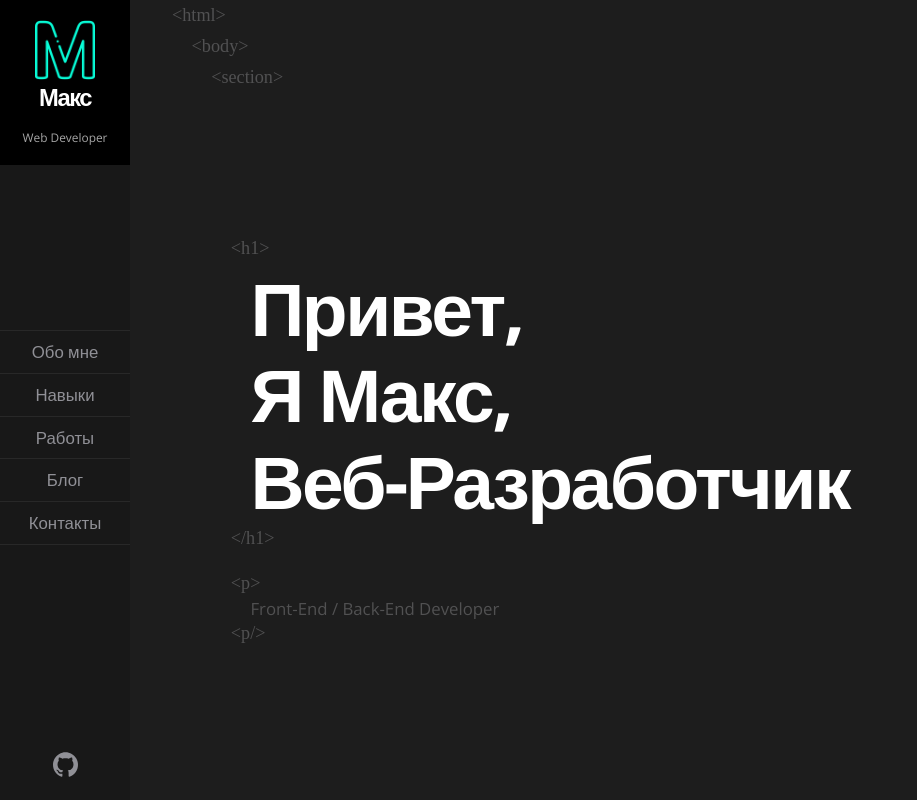
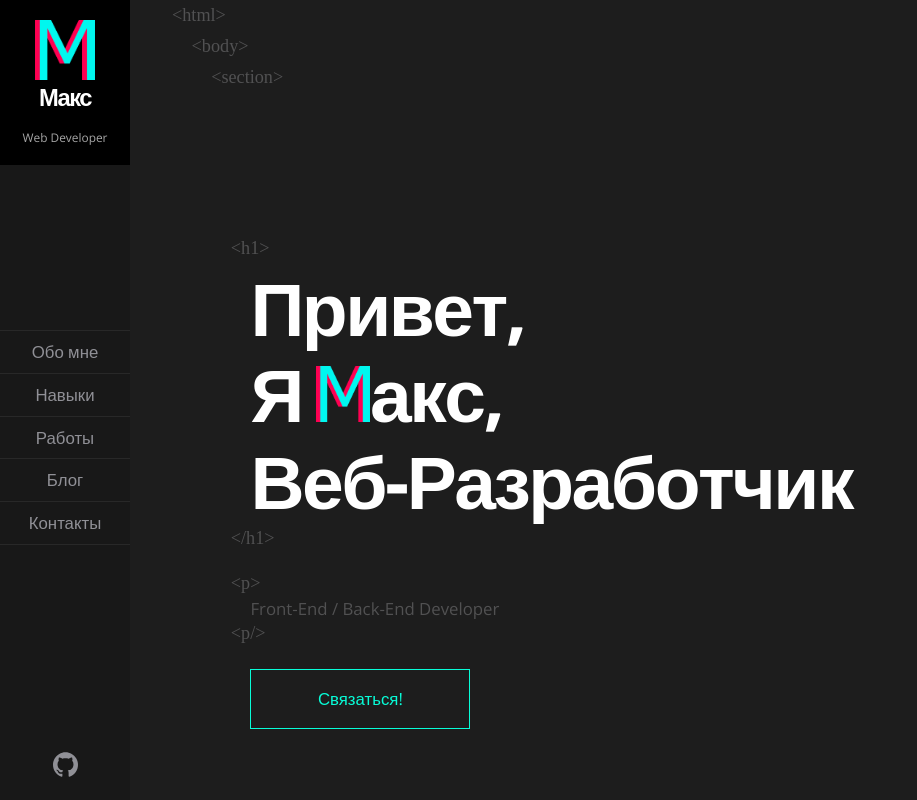
Before and after one commit to Maxim-rrrr/Portfolio, a React (Create React App) app in the folder client/: page / in a window 1280 px wide. Shown: the whole page, without its empty margins (0-917 px from the left). Built offline with nearby package versions, Linux system fonts and the light colour scheme; a web font is replaced by a local one.

Commit message:
+: refinement of decorative elements in the hero section

```diff
--- a/client/package.json
+++ b/client/package.json
@@ -9,6 +9,7 @@
     "@testing-library/jest-dom": "^5.12.0",
     "@testing-library/react": "^11.2.6",
     "@testing-library/user-event": "^12.8.3",
+    "animate.css": "^4.1.1",
     "react": "^17.0.2",
     "react-dom": "^17.0.2",
     "react-scripts": "4.0.3",
--- a/client/src/Main/Home/index.js
+++ b/client/src/Main/Home/index.js
@@ -1,5 +1,8 @@
 import Navigation from "../сomponents/Nav"
+import TitleLitter from "../сomponents/TitleLitter"
 import './style.sass'
+import Logo from '../../images/Logo.png'
+import { Link } from "react-router-dom"
 
 
 const Home = () => {
@@ -16,36 +19,36 @@ const Home = () => {
                     <div className="hero__text-box">
                         <div className="tag tag--3">{ '<h1>' }</div>
                         <h1 className="hero__hello">
-                            <span className="title-letter">П</span>
-                            <span className="title-letter">р</span>
-                            <span className="title-letter">и</span>
-                            <span className="title-letter">в</span>
-                            <span className="title-letter">е</span>
-                            <span className="title-letter">т</span>
-                            <span className="title-letter">,</span>
+                            <TitleLitter>П</TitleLitter>
+                            <TitleLitter>р</TitleLitter>
+                            <TitleLitter>и</TitleLitter>
+                            <TitleLitter>в</TitleLitter>
+                            <TitleLitter>е</TitleLitter>
+                            <TitleLitter>т</TitleLitter>
+                            <TitleLitter>,</TitleLitter>
                             <br/>
-                            <span className="title-letter">Я </span>
-                            <span className="title-letter">М</span>
-                            <span className="title-letter">а</span>
-                            <span className="title-letter">к</span>
-                            <span className="title-letter">с</span>
-                            <span className="title-letter">,</span>
+                            <TitleLitter>Я</TitleLitter>
+                            <img src={Logo} alt="" className='home__logo-in-title'/>
+                            <TitleLitter>а</TitleLitter>
+                            <TitleLitter>к</TitleLitter>
+                            <TitleLitter>с</TitleLitter>
+                            <TitleLitter>,</TitleLitter>
                             <br/>
-                            <span className="title-letter">В</span>
-                            <span className="title-letter">е</span>
-                            <span className="title-letter">б</span>
-                            <span className="title-letter">-</span>
-                            <span className="title-letter">Р</span>
-                            <span className="title-letter">а</span>
-                            <span className="title-letter">з</span>
-                            <span className="title-letter">р</span>
-                            <span className="title-letter">а</span>
-                            <span className="title-letter">б</span>
-                            <span className="title-letter">о</span>
-                            <span className="title-letter">т</span>
-                            <span className="title-letter">ч</span>
-                            <span className="title-letter">и</span>
-                            <span className="title-letter">к</span>
+                            <TitleLitter>В</TitleLitter>
+                            <TitleLitter>е</TitleLitter>
+                            <TitleLitter>б</TitleLitter>
+                            <TitleLitter>-</TitleLitter>
+                            <TitleLitter>Р</TitleLitter>
+                            <TitleLitter>а</TitleLitter>
+                            <TitleLitter>з</TitleLitter>
+                            <TitleLitter>р</TitleLitter>
+                            <TitleLitter>а</TitleLitter>
+                            <TitleLitter>б</TitleLitter>
+                            <TitleLitter>о</TitleLitter>
+                            <TitleLitter>т</TitleLitter>
+                            <TitleLitter>ч</TitleLitter>
+                            <TitleLitter>и</TitleLitter>
+                            <TitleLitter>к</TitleLitter>
                         </h1>
                         <div className="tag tag--3">{ '</h1>' }</div>
 
@@ -56,6 +59,13 @@ const Home = () => {
                             </div>
                             <div className="tag tag--3">{ '<p/>' }</div>
                         </div>
+
+                        <Link to='/contact'>
+                            <div class='home__btn-contact'>
+                                <span class="home__btn-contact__base"></span>
+                                <span class="home__btn-contact__text">Связаться!</span>
+                            </div>
+                        </Link>
                     </div>
                 </div>
             </section>
--- a/client/src/Main/Home/style.sass
+++ b/client/src/Main/Home/style.sass
@@ -16,9 +16,40 @@
         font-size: 1.2rem
 
 
-.title-letter
-    color: #ffffff
-    transition: color 0.3s
-    letter-spacing: -2.5px
-    &:hover
+.home
+    &__logo-in-title
+        height: 4rem
+        margin-left: 1rem
+
+    &__btn-contact
+        position: relative
+        overflow: hidden
+
+        display: flex
+        justify-content: center
+        align-items: center
+        height: 60px
+        width: 220px
+        margin-top: 1.4rem
+        margin-left: 1.4rem
+
+        border: 1px solid #08fdd8
         color: #08fdd8
+        font-size: 1.2rem
+
+        cursor: pointer
+        transition: color 0.5s
+        &:hover
+            color: #1d1d1d
+            &>.home__btn-contact__base
+                left: -1rem
+        &__base
+            z-index: -1
+            position: absolute
+            background: #08fdd8
+            height: 30rem
+            width: 30rem
+            top: -15rem
+            left: -35rem
+            transform: rotate(25deg)
+            transition: all 0.5s
--- /dev/null
+++ b/client/src/Main/сomponents/TitleLitter/index.js
@@ -0,0 +1,33 @@
+import { useState } from 'react'
+import './style.sass'
+
+const TitleLitter = (props) => {
+
+    const [animate, setAnimate] = useState(false)
+
+    const hoverHandler = () => {
+        console.log(123)
+
+        if (!animate) {
+            setAnimate(true)
+        }
+
+        const timer = setInterval(() => {
+            setAnimate(false)
+
+            clearInterval(timer)
+        }, 800)
+    }
+
+    return (
+        <>
+            {
+                animate ?
+                <span className="title-letter animate__animated animate__rubberBand">{props.children}</span> :
+                <span className="title-letter" onMouseEnter={() => {hoverHandler()}}>{props.children}</span>
+            }
+        </>
+    )
+}
+
+export default TitleLitter
--- /dev/null
+++ b/client/src/Main/сomponents/TitleLitter/style.sass
@@ -0,0 +1,8 @@
+.title-letter
+    display: inline-block
+    color: #ffffff
+    transition: color 0.3s
+    letter-spacing: -2.5px
+
+    &:hover
+        color: #08fdd8
--- a/client/src/index.js
+++ b/client/src/index.js
@@ -3,6 +3,7 @@ import ReactDOM from 'react-dom';
 import App from './App';
 import reportWebVitals from './reportWebVitals';
 import 'normalize.css'
+import 'animate.css'
 import './index.sass'
 
 ReactDOM.render(
```
Also changed, not shown: client/src/images/Logo.png.
